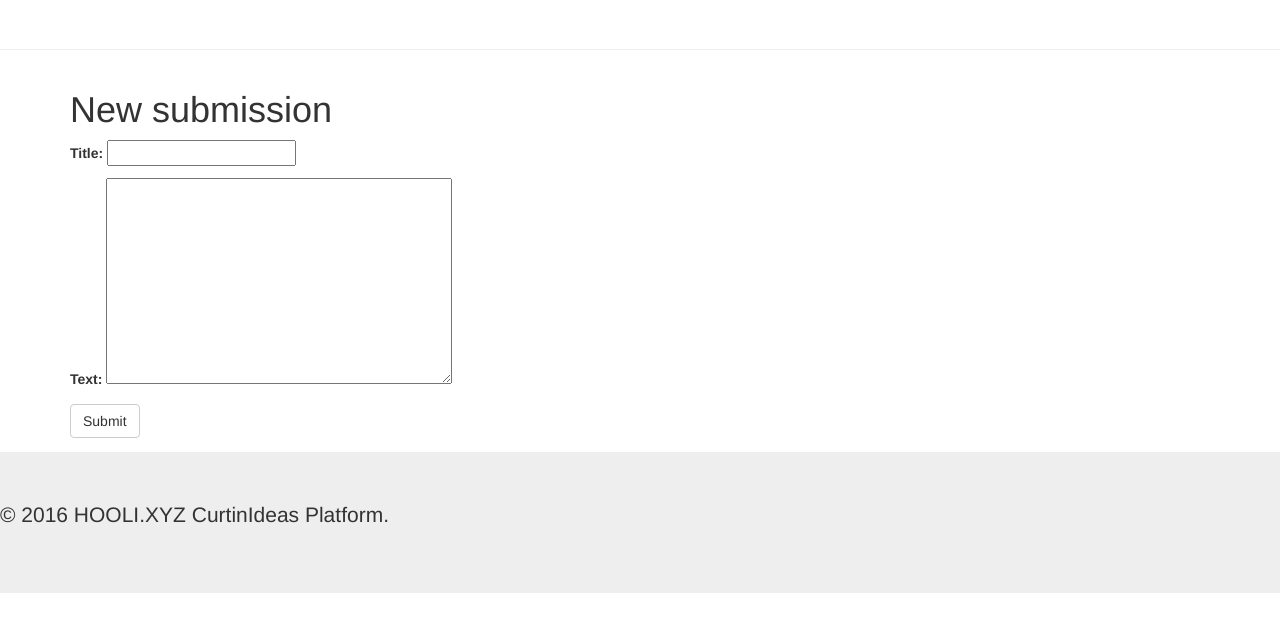
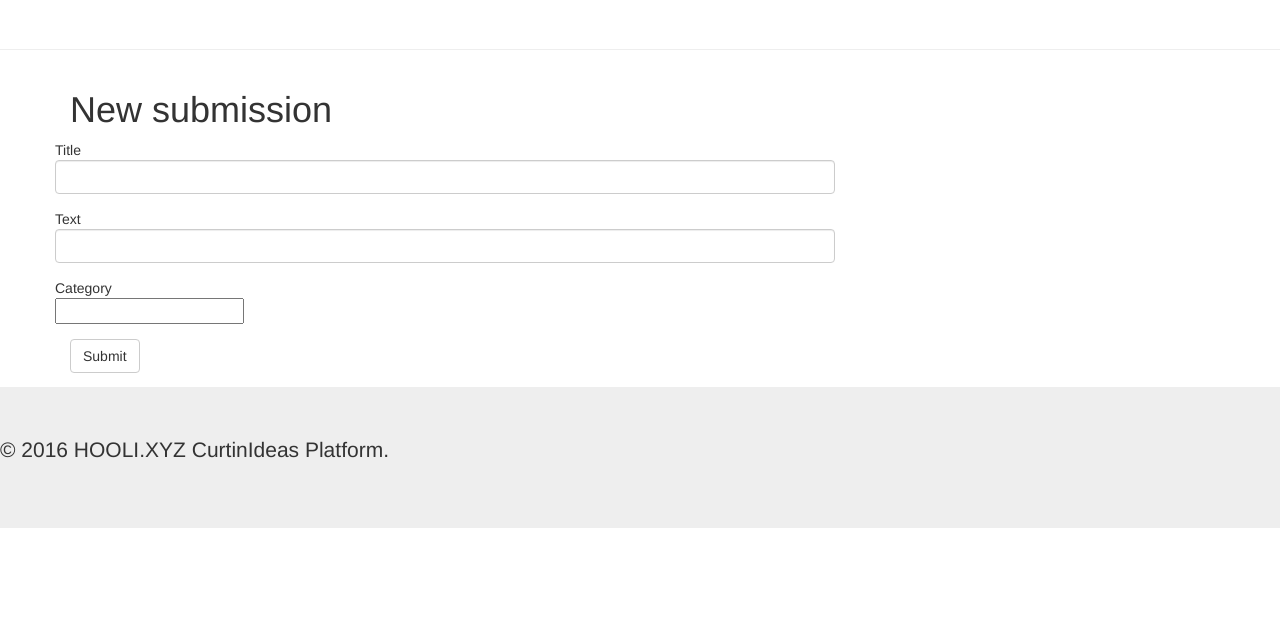
Before and after one commit to jordanchou/curtinideas, a Django app: template website/templates/submission/submission_create.html in a window 1280 px wide. Shown: the part 52-684 px from the top of the page. Run offline with Django 3.2, Linux system fonts and the light colour scheme; the template is opened without the code that fills it: values that come from a table or form of the project are taken from there, others are empty; parts of the project's set-up code (start-up, migrations or seed data) failed here and were passed over; some libraries are stand-ins or nearby versions.

Commit message:
Updated form for submission_create, change formatting in html

```diff
--- a/website/submission/forms.py
+++ b/website/submission/forms.py
@@ -1,9 +1,15 @@
 from django import forms
 from .models import Submission
+from django.contrib.admin import widgets as aw
 
 class SubmissionForm(forms.ModelForm):
-	title = forms
+    title = forms.CharField( max_length=100,
+                             widget=forms.TextInput(attrs={'class' : 'form-control'}),
+                             required=False)
 
-	class Meta:
-		model = Submission
-		fields = ('title', 'text')
+    text = forms.CharField( widget=forms.TextInput(attrs={'class' : 'form-control'}),
+                            required=False)
+
+    class Meta:
+        model = Submission
+        fields = ('title', 'text', 'category')
--- a/website/templates/submission/submission_create.html
+++ b/website/templates/submission/submission_create.html
@@ -2,8 +2,15 @@
 
 {% block content %}
     <h1>New submission</h1>
-    <form method="POST" class="post-form">{% csrf_token %}
-        {{ form.as_p }}
+    <form method="POST" class="form-horizontal">{% csrf_token %}
+        {% for field in form %}
+            <div class="form-group">
+                <div class="profile-label" for="{{ field.name }}">{{ field.label }}</div>
+                {{ field }}
+                {{ field.errors }}
+            </div>
+        {% endfor %}
+
         <button type="submit" class="save btn btn-default">Submit</button>
     </form>
 {% endblock %}
```
